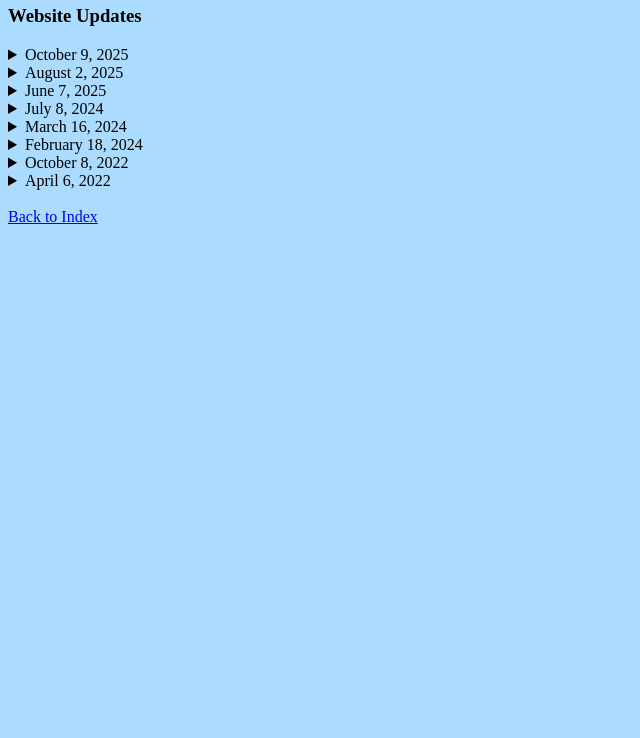
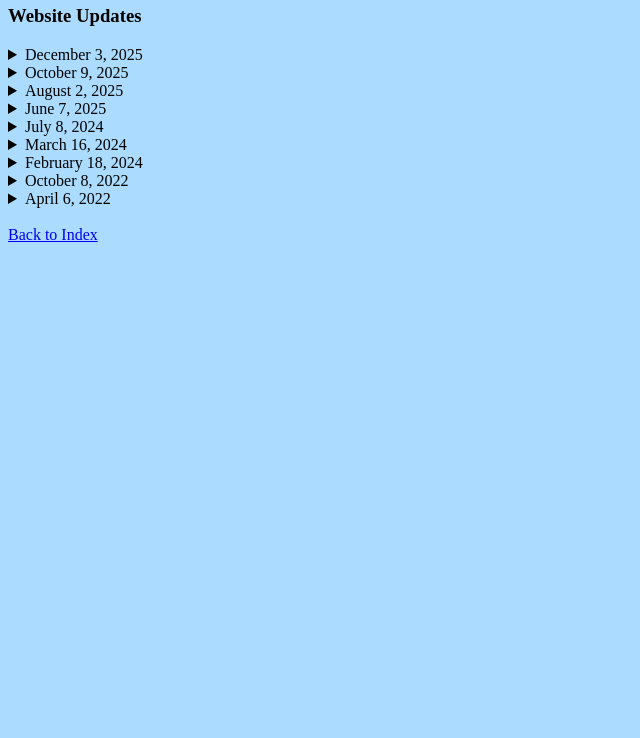
Before and after one commit to shannaurelle/shannaurelle.github.io, a plain HTML site: page articles/website_updates.html in a window 1280 px wide. Shown: the part 62-800 px from the top of the page, without its empty margins (0-640 px from the left). Drawn offline with Linux system fonts and the light colour scheme.

Commit message:
dec 3 updates

```diff
--- a/articles/website_updates.html
+++ b/articles/website_updates.html
@@ -24,6 +24,10 @@
     </nav>
 
     <h3>Website Updates</h3>
+    <details>
+        <summary>December 3, 2025</summary>
+        <p> Added my section for the philosophy archive, a new contemporary artist, and a new contemporary scientist.</p>
+    </details>
     <details>
         <summary>October 9, 2025</summary>
         <p> Added my first publications subsection for the computing archive.</p>
```
